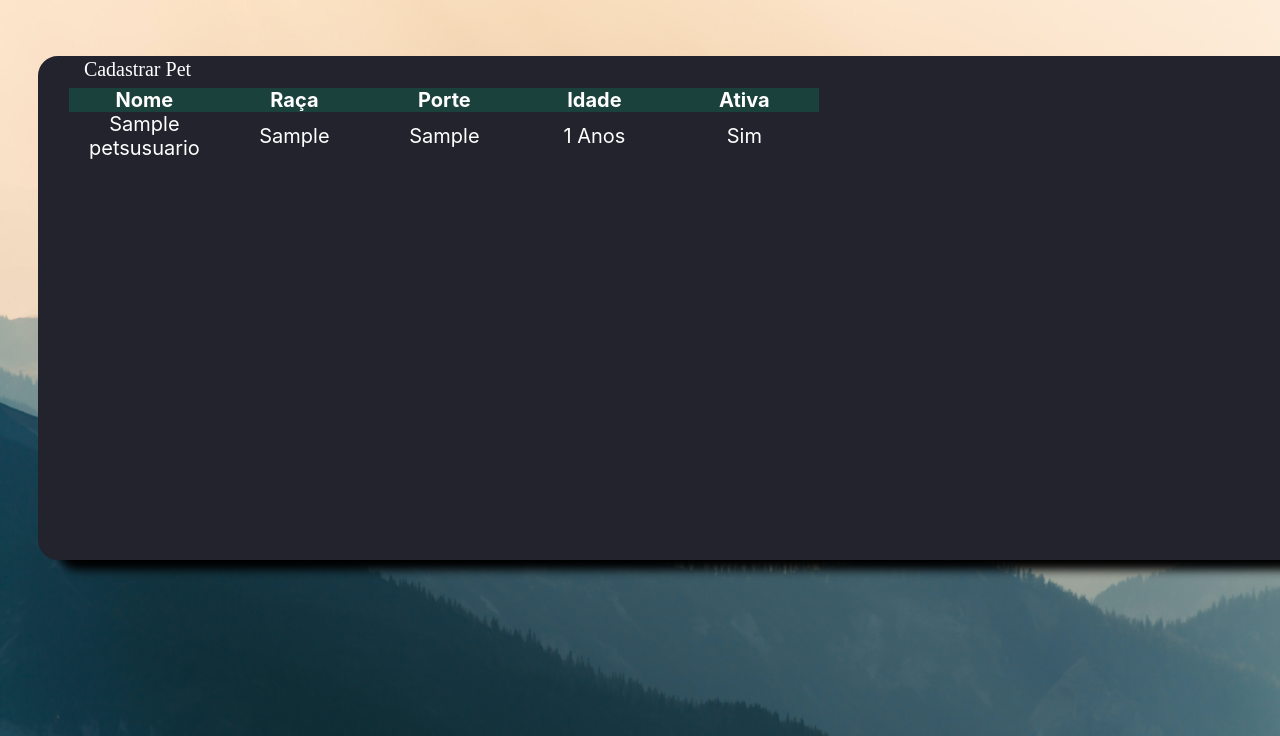
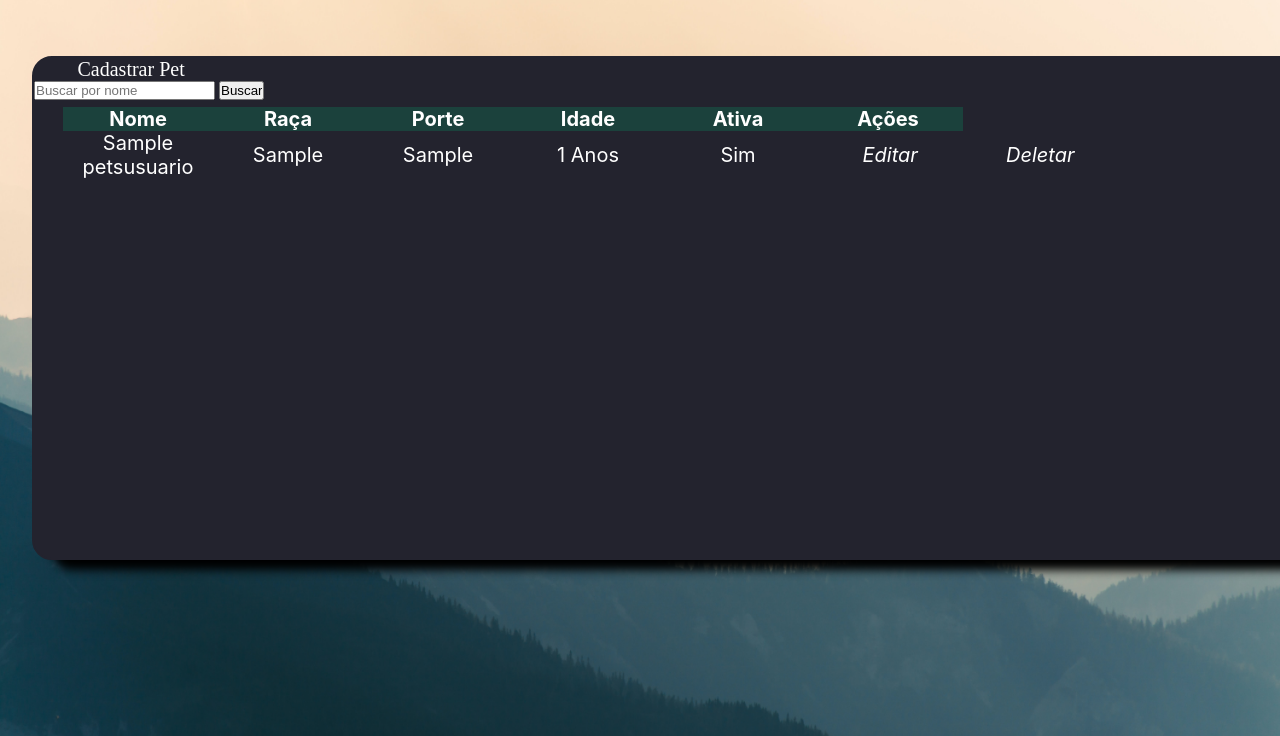
Before and after one commit to MarceloAvanzi/Petshop-Project-Django, a Django app: page /usuario/ in a window 1280 px wide; the page is wider, and only the part inside the window is pictured. Shown: the part 64-800 px from the top of that part. Run offline with Django 4.2, Linux system fonts and the light colour scheme; tables that the repository leaves empty hold one stand-in row (values such as "Sample post").

Commit message:
Adicionando Editar e Deletar na lista de Pets e tambem barra de busca por nome

```diff
--- a/mainpage/static/css/styles.css
+++ b/mainpage/static/css/styles.css
@@ -224,7 +224,7 @@ input[type="radio"] {
     border: 2px solid #23232e;
     position: absolute;
     top: 15%;
-    left: 3%;
+    left: 2.5%;
     border-radius: 20px;
     box-shadow: 20px 10px 10px black;
     background-color: #23232e;
--- a/usuario/templates/usuario/petsusuario_list.html
+++ b/usuario/templates/usuario/petsusuario_list.html
@@ -3,6 +3,10 @@
 <div class="lista-pet">
     <label>
         <a href="{% url 'usuario.cadastrarpet' %}">Cadastrar Pet</a>
+        <form method="GET">
+            <input type="text" name="filtronome" placeholder="Buscar por nome"/>
+            <input type="submit" value="Buscar"/>
+        </form>
         <table>
             <thead>
                 <tr>
@@ -11,6 +15,7 @@
                     <th>Porte</th>
                     <th>Idade</th>
                     <th>Ativa</th>
+                    <th>Ações</th>
                 </tr>
             </thead>
             <tbody>
@@ -26,6 +31,12 @@
                             Não
                             {% endif %}
                         </td>
+                        <td>
+                            <a href="{% url 'usuario.editarpet' pet.pk %}"><i>Editar</i></a>
+                        </td>
+                        <td>
+                            <a href="{% url 'usuario.deletarpet' pet.pk %}"><i>Deletar</i></a>
+                        </td>
                     </tr>
                 {% endfor %}
             </tbody>
--- a/usuario/urls.py
+++ b/usuario/urls.py
@@ -1,8 +1,10 @@
 from django.urls import path
-from .views import ListaPetsUsuarios,CadastrarPet
+from .views import EditarPet, ListaPetsUsuarios,CadastrarPet,EditarPet,DeletarPet
 
 
 urlpatterns = [
     path('',ListaPetsUsuarios.as_view(),name='usuario.home'),
-    path('cadastrarpet/',CadastrarPet.as_view(),name='usuario.cadastrarpet')
+    path('cadastrarpet/',CadastrarPet.as_view(),name='usuario.cadastrarpet'),
+    path('editarpet/<int:pk>',EditarPet.as_view(),name='usuario.editarpet'),
+    path('deletarpet/<int:pk>',DeletarPet.as_view(),name='usuario.deletarpet'),
 ]
--- a/usuario/views.py
+++ b/usuario/views.py
@@ -1,5 +1,5 @@
 from django.shortcuts import render
-from django.views.generic import ListView,CreateView
+from django.views.generic import ListView,CreateView,UpdateView,DeleteView
 from .models import PetsUsuario
 from .forms import PetForm
 
@@ -7,7 +7,26 @@ class ListaPetsUsuarios(ListView):
     model = PetsUsuario
     queryset = PetsUsuario.objects.all().order_by('nome_completo') #dentro da tabela Pessoa, pega tudo oq tem na lista
 
+    #Aplicar filtros na busca
+    def get_queryset(self):
+        queryset =  super().get_queryset()
+        #queryset = queryset.filter(usuario=self.request.user)
+        filtro_nome = self.request.GET.get('filtronome') or None
+        if filtro_nome:
+            queryset = queryset.filter(nome_completo__contains=filtro_nome)
+
+        return queryset
+
 class CadastrarPet(CreateView):
     model = PetsUsuario
     form_class = PetForm
     success_url = '/usuario/'
+
+class EditarPet(UpdateView):
+    model = PetsUsuario
+    form_class = PetForm
+    success_url = '/usuario/'
+
+class DeletarPet(DeleteView):
+    model = PetsUsuario
+    success_url = '/usuario/'
```
Also changed, not shown: usuario/templates/usuario/petsusuario_confirm_delete.html (added, +11 -0 lines), usuario/templates/usuario/petsusuario_form.html (+10 -7 lines).
